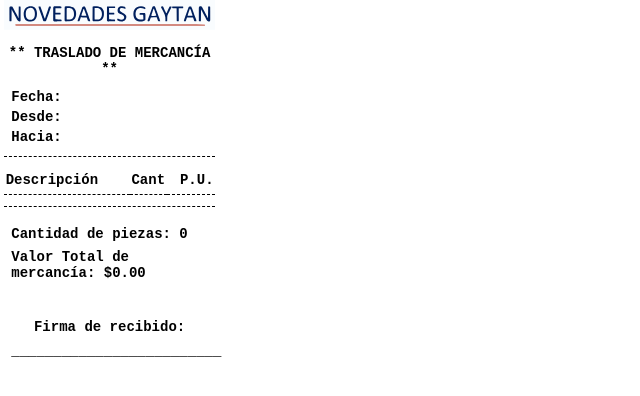
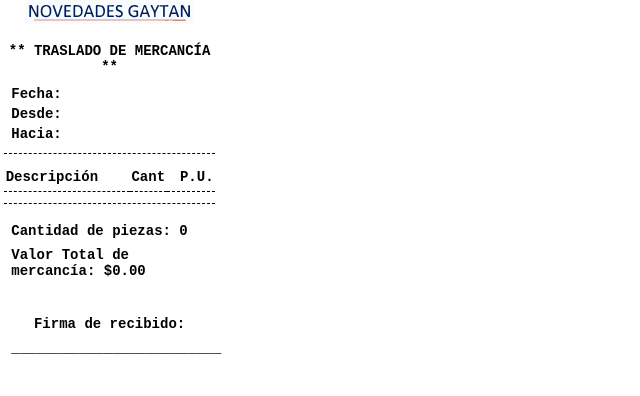
Before and after one commit to EduGaytan/TrasladosNG, a plain HTML site: page index.html in a window 1280 px wide. Shown: the whole page, without its empty margins (0-640 px from the left). Drawn offline with Linux system fonts and the light colour scheme.

Commit message:
Gemini 2.5 Pro v1.2
Se agrega CSS para Logo

```diff
--- a/index.html
+++ b/index.html
@@ -24,6 +24,19 @@
             margin: 0;
             padding: 0 1mm;
             width: 56mm;
+        }
+
+        /*------ LOGO (AÑADIDO) ------*/
+        .svg-container {
+            width: 100%;
+            text-align: center;
+            margin-bottom: 5mm;
+        }
+        #logo {
+            max-width: 80%;
+            height: auto;
+            display: block;
+            margin: 0 auto;
         }
 
         /*------ INFORMACIÓN GENERAL DEL TICKET ------*/
```
